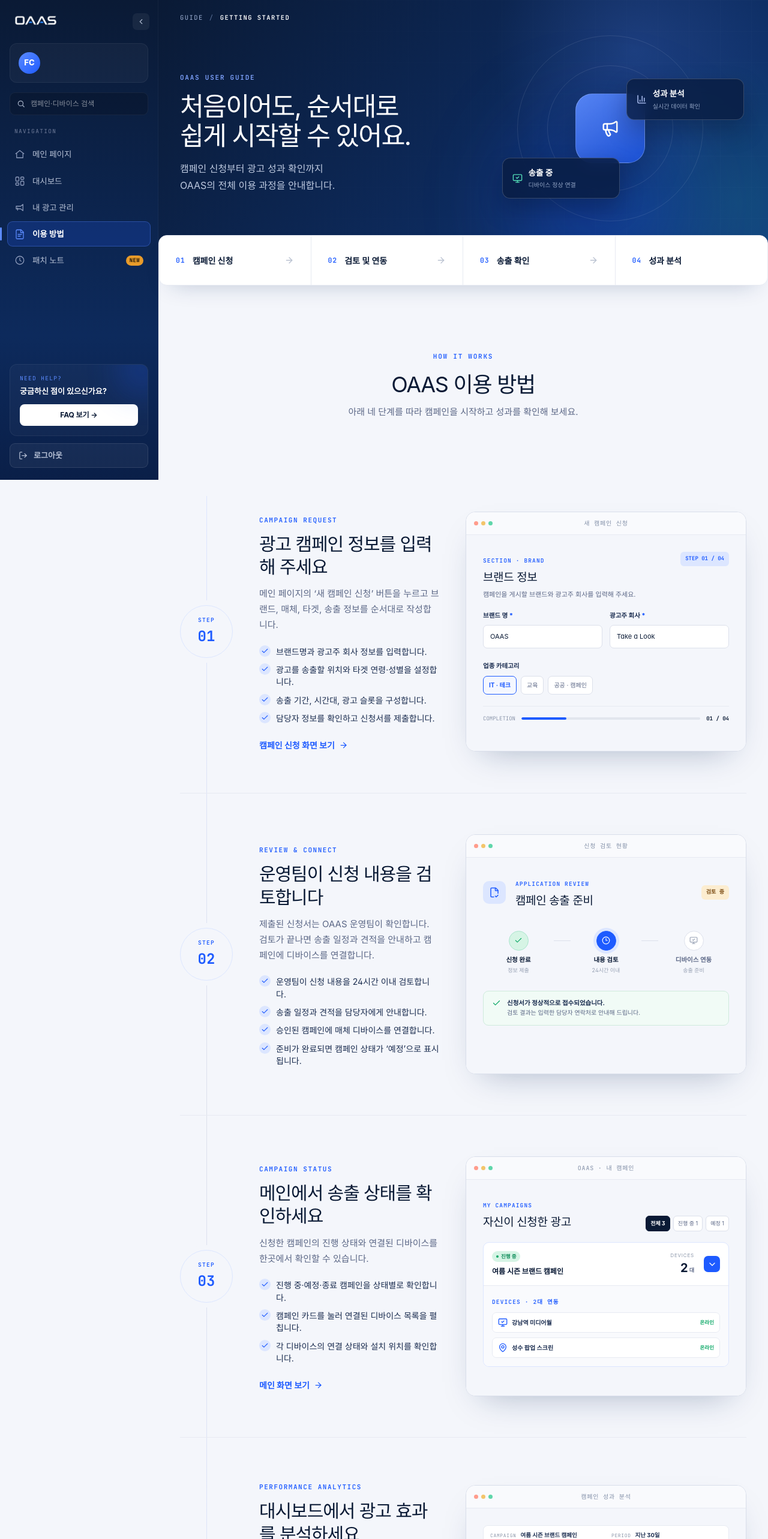
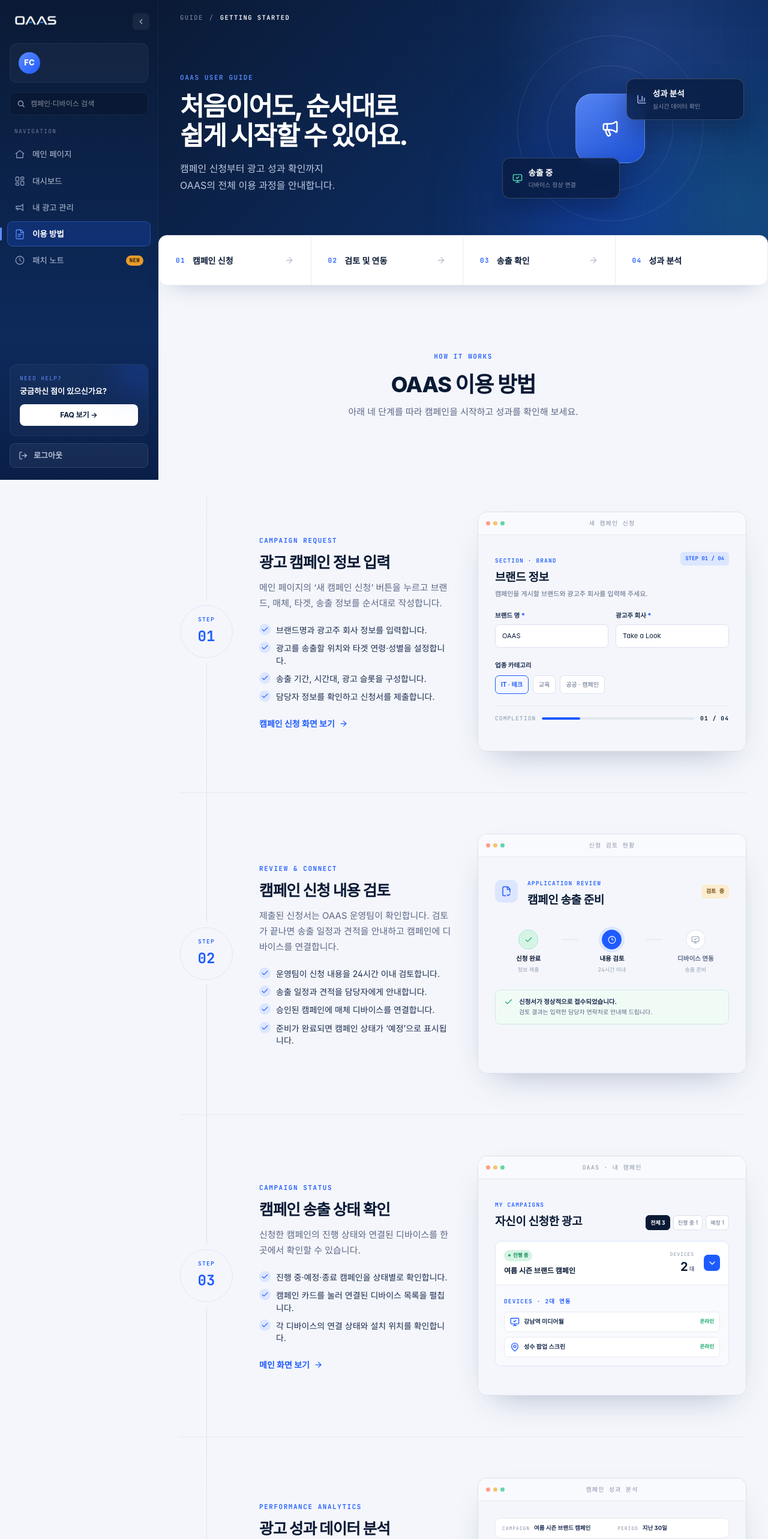
Before and after one commit to TakeaLook-OAAS/frontend, a Next.js app: page /guide in a window 1280 px wide. Shown: the top 2566 px of the page at 60% size. Built offline with nearby package versions, Linux system fonts and the light colour scheme; a web font is replaced by a local one.

Commit message:
style: 가이드 타이포와 단계 제목 정리

```diff
--- a/app/(shell)/guide/guide.module.css
+++ b/app/(shell)/guide/guide.module.css
@@ -6,9 +6,10 @@
   --blue-soft: #dce6ff;
   --blue-ghost: #f4f7ff;
   --muted: #5b6786;
+  --mono-text: #8893ab;
   --line: #dce0eb;
   --line-soft: #e7eaf2;
-  --mono: "JetBrains Mono", "IBM Plex Mono", ui-monospace, monospace;
+  --mono: "JetBrains Mono", monospace;
   min-height: 100vh;
   padding-bottom: 72px;
   color: var(--ink);
@@ -57,13 +58,13 @@
   display: flex;
   align-items: center;
   gap: 10px;
-  color: #9eb0d4;
+  color: var(--mono-text);
   font-family: var(--mono);
   font-size: 10.5px;
   letter-spacing: .14em;
 }
 
-.breadcrumb i { color: #60769e; font-style: normal; }
+.breadcrumb i { color: var(--line); font-style: normal; opacity: .55; }
 .breadcrumb b { color: white; font-weight: 600; }
 
 .heroContent {
@@ -79,17 +80,21 @@
 .heroKicker,
 .sectionIntro > span,
 .cta > div > span {
-  color: #7fa3ff;
   font-family: var(--mono);
   font-size: 11px;
   font-weight: 600;
-  letter-spacing: .16em;
+  letter-spacing: .14em;
 }
+
+.heroKicker,
+.cta > div > span { color: var(--blue-light); }
+.sectionIntro > span { color: var(--blue); }
 
 .hero h1 {
   max-width: 720px;
   margin: 14px 0 16px;
   font-size: clamp(40px, 3.4vw, 58px);
+  font-weight: 800;
   line-height: 1.13;
   letter-spacing: -.045em;
 }
@@ -155,9 +160,9 @@
 .floatCardA span,
 .floatCardB span { display: flex; flex-direction: column; }
 .floatCardA b,
-.floatCardB b { color: white; font-size: 13.5px; }
+.floatCardB b { color: white; font-size: 13.5px; font-weight: 700; }
 .floatCardA small,
-.floatCardB small { margin-top: 3px; color: #91a3c3; font-size: 10px; }
+.floatCardB small { margin-top: 3px; color: var(--mono-text); font-size: 10px; }
 
 .quickSteps {
   position: relative;
@@ -188,11 +193,11 @@
 .quickSteps a > span {
   color: var(--blue);
   font-family: var(--mono);
-  font-size: 11.5px;
+  font-size: 11px;
   font-weight: 600;
-  letter-spacing: .08em;
+  letter-spacing: .12em;
 }
-.quickSteps a b { flex: 1; font-size: 14px; }
+.quickSteps a b { flex: 1; font-size: 14px; font-weight: 700; }
 .quickSteps a svg { color: #bac2d1; }
 
 .guide {
@@ -202,10 +207,10 @@
 }
 
 .sectionIntro { text-align: center; }
-.sectionIntro > span { color: var(--blue); }
 .sectionIntro h2 {
   margin: 10px 0 8px;
   font-size: 36px;
+  font-weight: 800;
   letter-spacing: -.035em;
 }
 .sectionIntro p { margin: 0; color: var(--muted); font-size: 15px; }
@@ -228,7 +233,7 @@
 .stepSection {
   position: relative;
   display: grid;
-  grid-template-columns: 88px minmax(300px, .72fr) minmax(440px, 1.28fr);
+  grid-template-columns: 88px minmax(320px, .8fr) minmax(440px, 1.2fr);
   align-items: center;
   gap: 44px;
   min-height: 460px;
@@ -277,9 +282,11 @@
 }
 .stepCopy h2 {
   margin: 11px 0 13px;
-  font-size: 30px;
+  font-size: clamp(24px, 2vw, 30px);
+  font-weight: 800;
   line-height: 1.28;
   letter-spacing: -.035em;
+  white-space: nowrap;
 }
 .stepCopy > p {
   margin: 0;
@@ -349,10 +356,10 @@
 .windowDots span:nth-child(2) { background: #f3c56b; }
 .windowDots span:nth-child(3) { background: #60d6aa; }
 .windowLabel {
-  color: #8390a8;
+  color: var(--mono-text);
   font-family: var(--mono);
   font-size: 10px;
-  letter-spacing: .08em;
+  letter-spacing: .12em;
 }
 .windowSpacer { width: 54px; }
 .windowBody { min-height: 360px; background: #f4f6fb; }
@@ -382,6 +389,7 @@
 .campaignHead h3 {
   margin: 5px 0 0;
   font-size: 19px;
+  font-weight: 700;
   letter-spacing: -.02em;
 }
 .previewHeading p { margin: 5px 0 0; color: var(--muted); font-size: 11px; }
@@ -438,9 +446,10 @@
   margin-top: 19px;
   padding-top: 14px;
   border-top: 1px solid var(--line-soft);
-  color: #8a95aa;
+  color: var(--mono-text);
   font-family: var(--mono);
-  font-size: 9px;
+  font-size: 9.5px;
+  letter-spacing: .12em;
 }
 .completion > div { height: 4px; overflow: hidden; border-radius: 4px; background: #e2e6ee; }
 .completion i { display: block; height: 100%; border-radius: 4px; background: var(--blue); }
@@ -553,7 +562,7 @@
 }
 .livePill i { width: 4px; height: 4px; border-radius: 50%; background: #0fa968; }
 .campaignRow > div:nth-child(2) { text-align: right; }
-.campaignRow small { display: block; color: #8c97aa; font-size: 8px; letter-spacing: .1em; }
+.campaignRow small { display: block; color: var(--mono-text); font-family: var(--mono); font-size: 8px; letter-spacing: .12em; }
 .campaignRow strong { font-size: 20px; }
 .campaignRow em { margin-left: 2px; color: var(--muted); font-size: 9px; font-style: normal; }
 .chevron {
@@ -594,7 +603,7 @@
   border-radius: 8px;
   background: white;
 }
-.filters span { color: #8c97aa; font-family: var(--mono); font-size: 8px; letter-spacing: .08em; }
+.filters span { color: var(--mono-text); font-family: var(--mono); font-size: 8px; letter-spacing: .12em; }
 .filters b { overflow: hidden; color: var(--ink-soft); font-size: 9.5px; text-overflow: ellipsis; white-space: nowrap; }
 .metricGrid { display: grid; grid-template-columns: repeat(3, 1fr); gap: 8px; margin-top: 11px; }
 .metricGrid > div {
@@ -659,7 +668,7 @@
     radial-gradient(circle at 85% 20%, rgba(92,139,255,.3), transparent 35%),
     linear-gradient(135deg, #0a1a35, #0d2a5c);
 }
-.cta h2 { margin: 8px 0 7px; font-size: 28px; letter-spacing: -.03em; }
+.cta h2 { margin: 8px 0 7px; font-size: 28px; font-weight: 800; letter-spacing: -.03em; }
 .cta p { margin: 0; color: #aebdd6; font-size: 14px; }
 .cta > a {
   display: inline-flex;
--- a/app/(shell)/guide/page.tsx
+++ b/app/(shell)/guide/page.tsx
@@ -34,7 +34,7 @@
     number: "01",
     short: "캠페인 신청",
     eyebrow: "CAMPAIGN REQUEST",
-    title: "광고 캠페인 정보를 입력해 주세요",
+    title: "광고 캠페인 정보 입력",
     description:
       "메인 페이지의 ‘새 캠페인 신청’ 버튼을 누르고 브랜드, 매체, 타겟, 송출 정보를 순서대로 작성합니다.",
     bullets: [
@@ -51,7 +51,7 @@
     number: "02",
     short: "검토 및 연동",
     eyebrow: "REVIEW & CONNECT",
-    title: "운영팀이 신청 내용을 검토합니다",
+    title: "캠페인 신청 내용 검토",
     description:
       "제출된 신청서는 OAAS 운영팀이 확인합니다. 검토가 끝나면 송출 일정과 견적을 안내하고 캠페인에 디바이스를 연결합니다.",
     bullets: [
@@ -66,7 +66,7 @@
     number: "03",
     short: "송출 확인",
     eyebrow: "CAMPAIGN STATUS",
-    title: "메인에서 송출 상태를 확인하세요",
+    title: "캠페인 송출 상태 확인",
     description:
       "신청한 캠페인의 진행 상태와 연결된 디바이스를 한곳에서 확인할 수 있습니다.",
     bullets: [
@@ -82,7 +82,7 @@
     number: "04",
     short: "성과 분석",
     eyebrow: "PERFORMANCE ANALYTICS",
-    title: "대시보드에서 광고 효과를 분석하세요",
+    title: "광고 성과 데이터 분석",
     description:
       "캠페인과 기간을 선택하면 노출, 관심, 체류, 시청 데이터를 다양한 기준으로 비교할 수 있습니다.",
     bullets: [
```
